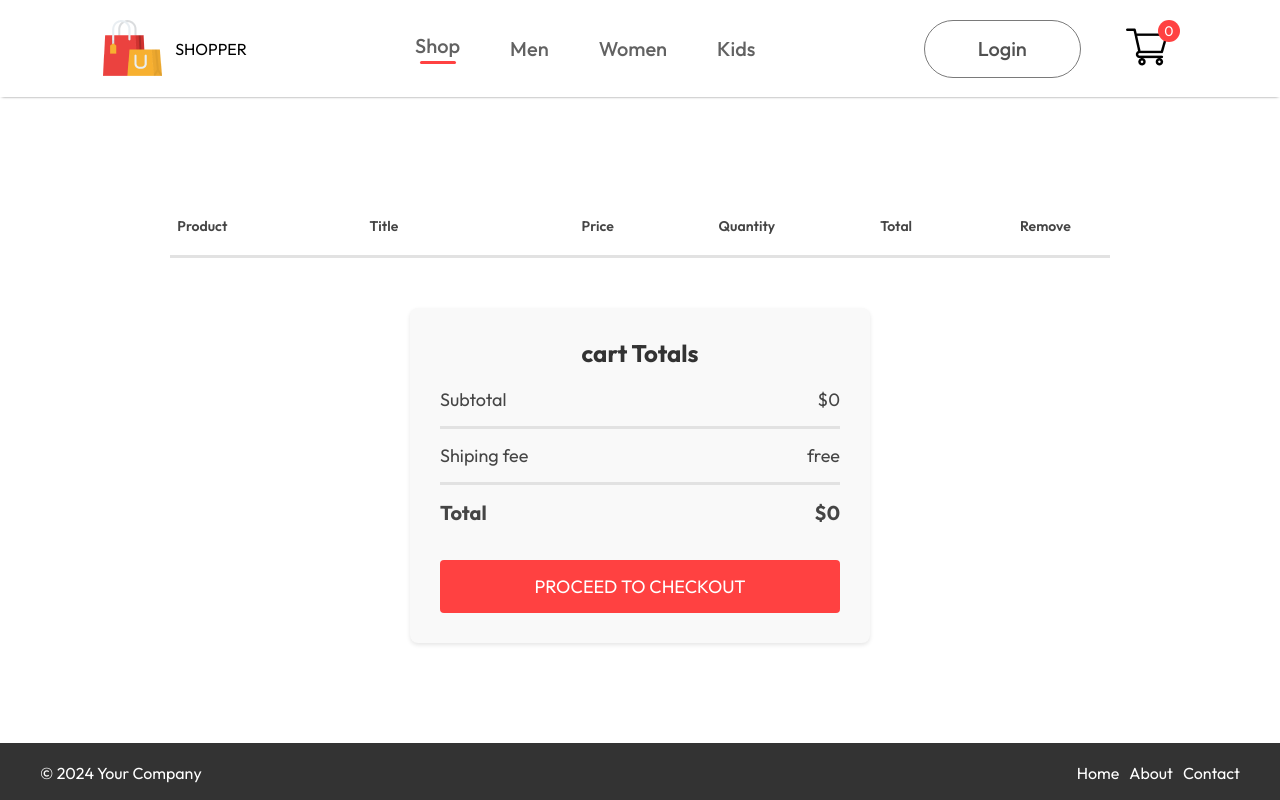
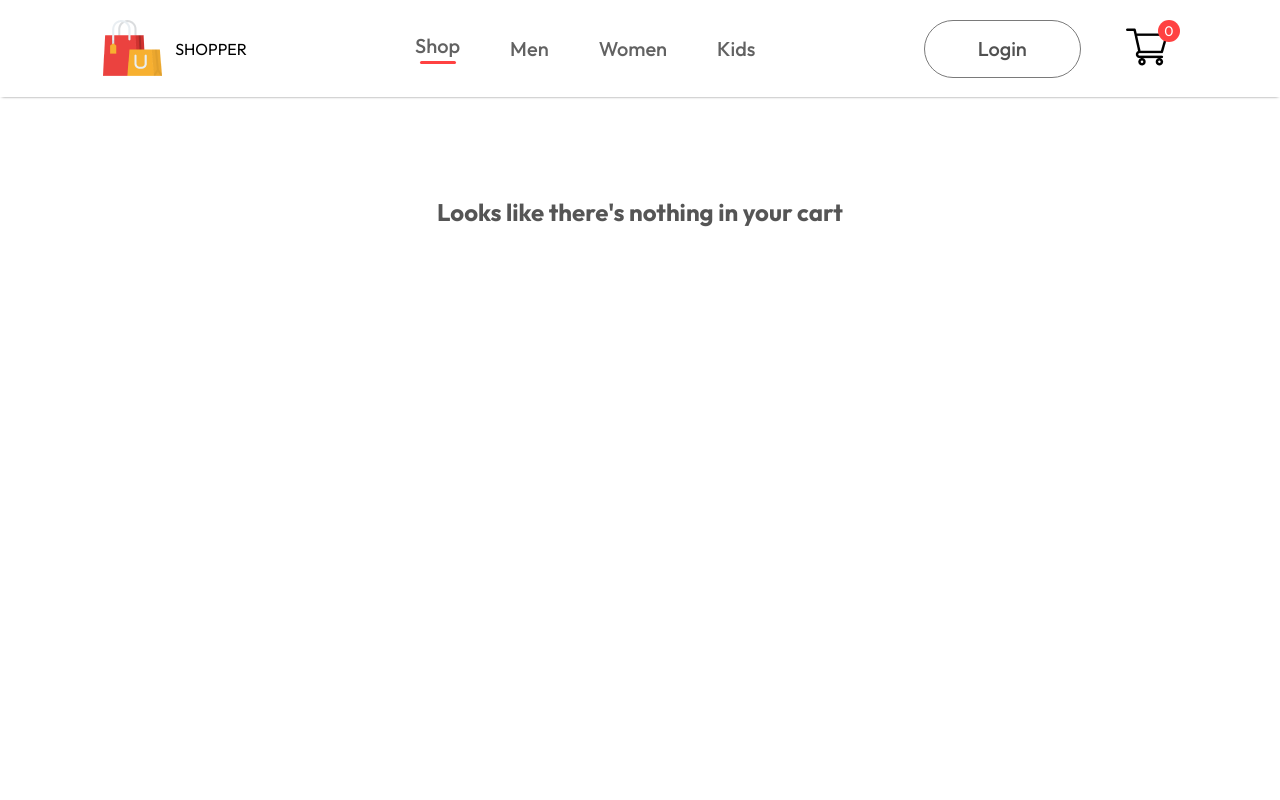
Before and after one commit to ekamsinghahuja/js-app5, a React (Vite) app in the folder vite-project/: page /cart in a window 1280 px wide. Shown: the top 800 px of the page. Built offline with nearby package versions, Linux system fonts and the light colour scheme.

Commit message:
front-end-non-reactive-complete

```diff
--- a/vite-project/src/Context/ShopContext.jsx
+++ b/vite-project/src/Context/ShopContext.jsx
@@ -23,7 +23,26 @@ const ShopContextProvider = (props) => {
     const removeToCart = (itemId)=>{
         setItems((prev)=>({...prev,[itemId]:prev[itemId]-1}))
     }
-    const contextValue = { all_product,cartItems,addToCart,removeToCart};
+    const getTotalCartAmount = ()=>{
+        let total=0;
+        for(const item in cartItems){
+            if(cartItems[item]>0){
+                let iteminfo = all_product.find((product)=>product.id===Number(item));
+                total += iteminfo.new_price*cartItems[item];
+            }
+        }
+        return total;
+    }
+    const getTotalCartitems = ()=>{
+        let total=0;
+        for(const item in cartItems){
+            if(cartItems[item]>0){
+                total += cartItems[item];
+            }
+        }
+        return total;
+    }
+    const contextValue = { all_product,cartItems,addToCart,removeToCart,getTotalCartAmount,getTotalCartitems};
 
 
     return (
--- a/vite-project/src/components/CartItem/CartItem.css
+++ b/vite-project/src/components/CartItem/CartItem.css
@@ -120,3 +120,10 @@
 .proceed-to-checkout:hover {
     background-color: #d05e5e;
 }
+.nothing-in-cart {
+    text-align: center;
+    font-size: 24px;
+    margin: 50px 0;
+    color: #555;
+    font-weight: bold;
+}
--- a/vite-project/src/components/CartItem/CartItem.jsx
+++ b/vite-project/src/components/CartItem/CartItem.jsx
@@ -1,12 +1,17 @@
-import React, { useContext } from 'react'
-import './CartItem.css'
-import { ShopContext } from '../../Context/ShopContext'
-import remove_icon from '../../assets/cart_cross_icon.png'
+import React, { useContext } from 'react';
+import './CartItem.css';
+import { ShopContext } from '../../Context/ShopContext';
+import remove_icon from '../../assets/cart_cross_icon.png';
 
 function CartItem() {
-    const {all_product,cartItems,removeToCart} = useContext(ShopContext);
+    const { all_product, cartItems, removeToCart, getTotalCartAmount, getTotalCartitems } = useContext(ShopContext);
+
     return (
         <div className='cartitems'>
+            {getTotalCartitems() === 0 ? (
+                <h1 className='nothing-in-cart'>Looks like there's nothing in your cart</h1>
+            ) : (
+                <>
                     <div className="cartitem-format-main">
                         <p>Product</p>
                         <p>Title</p>
@@ -15,52 +20,48 @@ function CartItem() {
                         <p>Total</p>
                         <p>Remove</p>
                     </div>
-        <hr/>
-        {
-            all_product.map((e)=>{
-                if(cartItems[e.id]>0){
-                    return  <div>
-                                <div className="cartitems-format">
-                                <img src={e.image} alt="" className='carticon-product-icon'/>
+                    <hr />
+                    {all_product.map((e) => {
+                        if (cartItems[e.id] > 0) {
+                            return (
+                                <div key={e.id} className="cartitems-format">
+                                    <img src={e.image} alt="" className='carticon-product-icon' />
                                     <p>{e.name}</p>
                                     <p>{e.new_price}</p>
                                     <button className='cartitems-quantity'>{cartItems[e.id]}</button>
-                                <p>{e.new_price*cartItems[e.id]}</p>
-                                <img src={remove_icon} onClick={()=>{removeToCart(e.id)}} alt="" />
+                                    <p>{e.new_price * cartItems[e.id]}</p>
+                                    <img src={remove_icon} onClick={() => { removeToCart(e.id); }} alt="Remove" />
                                 </div>
-                            </div>
+                            );
                         }
                         return null;
-            })
-        }
+                    })}
                     <div className="cartitems-down">
                         <div className="cartitems-total">
-                <h1>cart Totals</h1>
+                            <h1>Cart Totals</h1>
                             <div>
                                 <div className="cartitems-total-item">
                                     <p>Subtotal</p>
-                        <p>${0}</p>
+                                    <p>${getTotalCartAmount()}</p>
                                 </div>
                                 <hr />
                                 <div className="cartitems-total-item">
-                        <p>Shiping fee</p>
-                        <p>free</p>
+                                    <p>Shipping fee</p>
+                                    <p>Free</p>
                                 </div>
                                 <hr />
                                 <div className="cartitems-total-item">
                                     <h3>Total</h3>
-                        <h3>${0}</h3>
+                                    <h3>${getTotalCartAmount()}</h3>
                                 </div>
                             </div>
-                <button className='proceed-to-checkout'>proceed to checkout</button>
-
+                            <button className='proceed-to-checkout'>Proceed to Checkout</button>
                         </div>
                     </div>
-
-
-
+                </>
+            )}
         </div>
-  )
+    );
 }
 
-export default CartItem
+export default CartItem;
--- a/vite-project/src/components/Navbar/Navbar.jsx
+++ b/vite-project/src/components/Navbar/Navbar.jsx
@@ -1,10 +1,12 @@
-import React, { useState } from 'react'
+import React, { useContext, useState } from 'react'
 import './Navbar.css'
 import logo from '../../assets/logo.png'
 import cart_icon from '../../assets/cart_icon.png'
 import { Link } from 'react-router-dom'
+import { ShopContext } from '../../Context/ShopContext'
 
 const Navbar = () => {
+    const {getTotalCartitems} = useContext(ShopContext);
     const [menu,setMenu] = useState('shop');
   return (
     <div className='navbar'>
@@ -23,7 +25,7 @@ const Navbar = () => {
             <Link to='/cart'><img src={cart_icon} alt="" /></Link>
 
 
-            <div className="nav-cart-count">0</div>
+            <div className="nav-cart-count">{getTotalCartitems()}</div>
         </div>
 
     </div>
--- /dev/null
+++ b/vite-project/src/pages/Cart.css
@@ -0,0 +1,4 @@
+.cartPage{
+    height: 100vh;
+
+}
--- a/vite-project/src/pages/Cart.jsx
+++ b/vite-project/src/pages/Cart.jsx
@@ -1,9 +1,11 @@
-import React from 'react'
+import React, { useContext } from 'react'
 import CartItem from '../components/CartItem/CartItem'
+import './Cart.css'
 
 const Cart = () => {
+  // const {all_product,cartItems,removeToCart,getTotalCartAmount} = useContext(ShopContext);
   return (
-    <div>
+    <div className='cartPage'>
       <CartItem/>
 
     </div>
```
Lines whose indentation alone changed are shown as unchanged.
